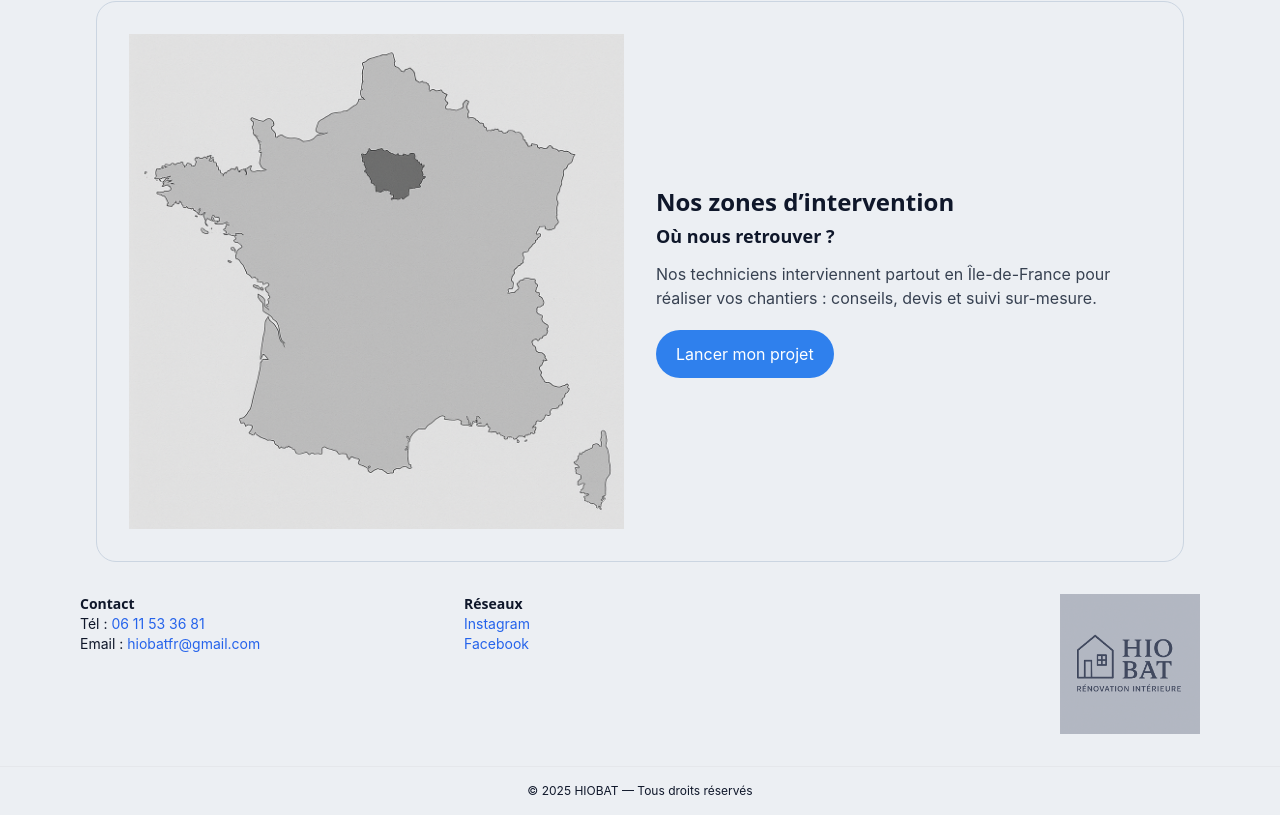
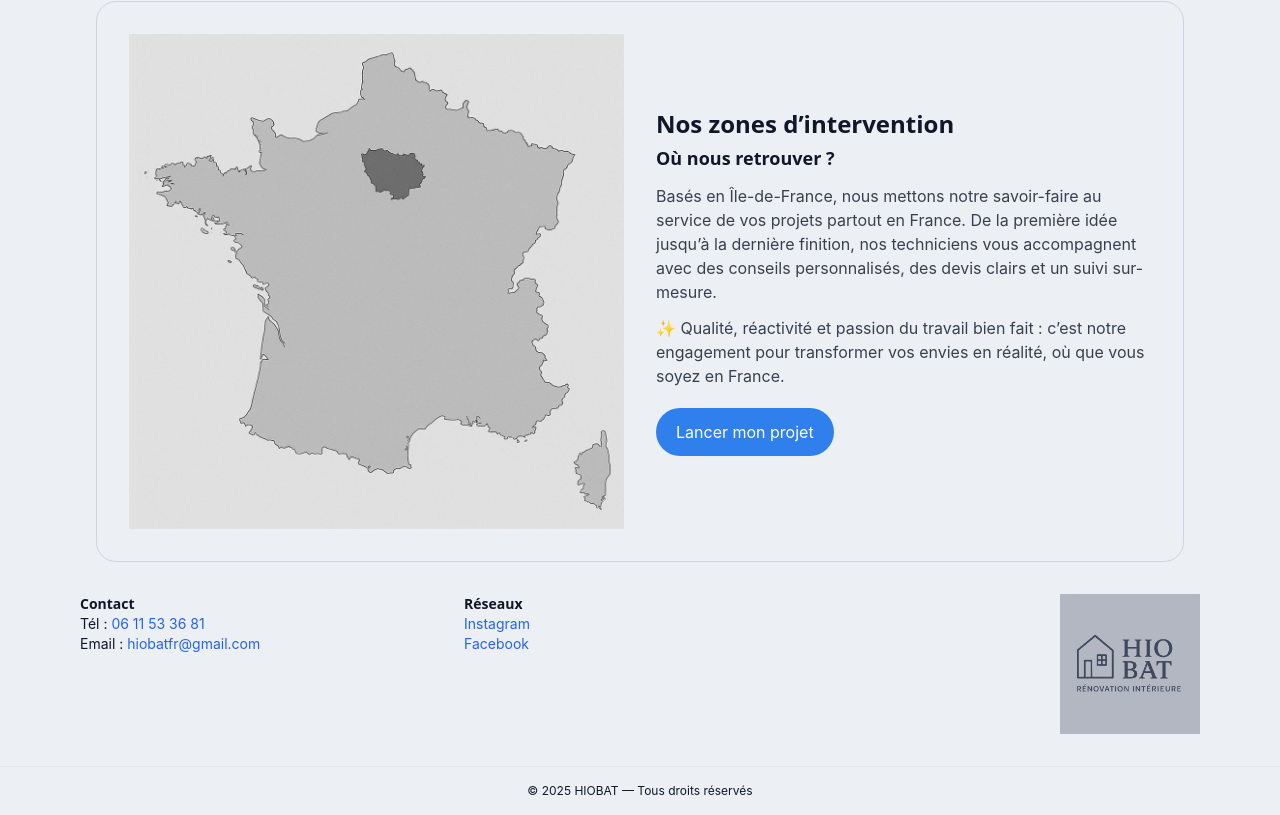
Before and after one commit to youra15/hiobat-site, a Next.js app: page / in a window 1280 px wide. Shown: the part 2291-3106 px from the top of the page. Built offline with nearby package versions, Linux system fonts and the light colour scheme.

Commit message:
baby i just dint get it do you enjoy being HURT

```diff
--- a/pages/index.js
+++ b/pages/index.js
@@ -123,14 +123,28 @@ export default function Home(){
 <section className="section">
   <div className="grid md:grid-cols-2 gap-8 items-center">
     <div className="w-full flex justify-center">
-            <Image src="/map-france-unified.png" alt="Carte France avec Île-de-France" width={520} height={520} />
+      <Image
+        src="/map-france-unified.png"
+        alt="Carte France avec Île-de-France"
+        width={520}
+        height={520}
+      />
     </div>
     <div>
       <h2 className="heading text-2xl font-semibold">Nos zones d’intervention</h2>
       <h3 className="text-lg font-semibold mt-1">Où nous retrouver ?</h3>
+
       <p className="text-gray-700 mt-3">
-              Nos techniciens interviennent partout en Île-de-France pour réaliser vos chantiers : conseils, devis et suivi sur-mesure.
+        Basés en Île-de-France, nous mettons notre savoir-faire au service de vos projets partout en France.
+        De la première idée jusqu’à la dernière finition, nos techniciens vous accompagnent avec des conseils personnalisés,
+        des devis clairs et un suivi sur-mesure.
       </p>
+
+      <p className="text-gray-700 mt-3">
+        ✨ Qualité, réactivité et passion du travail bien fait : c’est notre engagement pour transformer vos envies en réalité,
+        où que vous soyez en France.
+      </p>
+
       <div className="mt-5">
         <Link href="/survey" className="btn btn-primary">Lancer mon projet</Link>
             </div>
```
Lines whose indentation alone changed are shown as unchanged.
